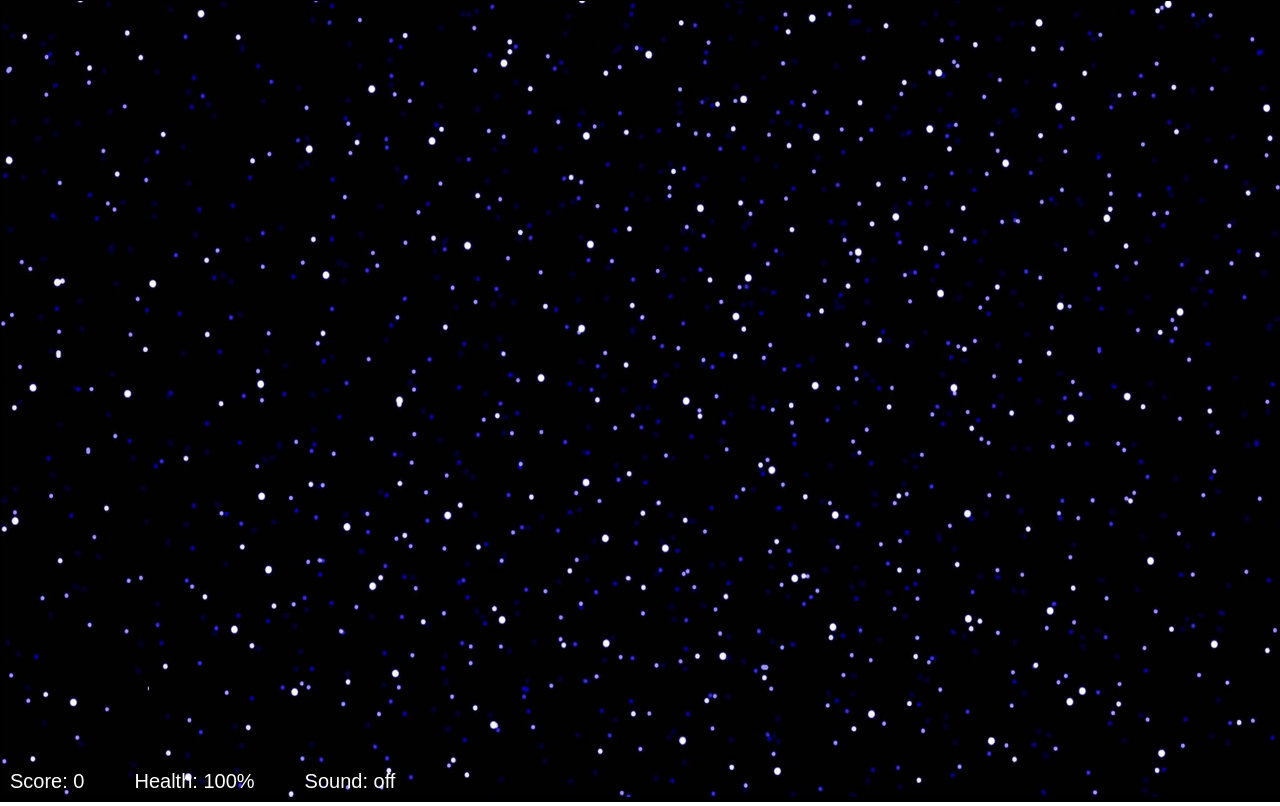
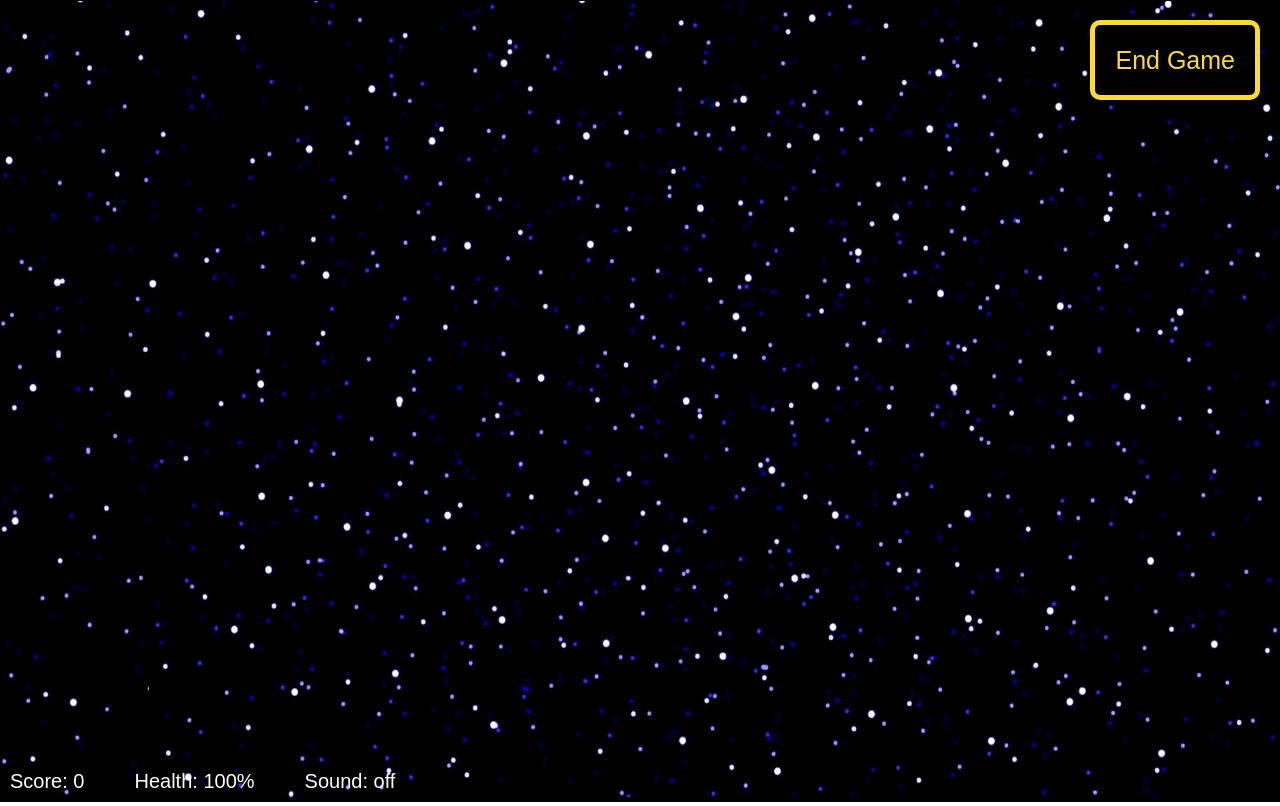
Before and after one commit to TheoObbard/tie_fighter_assault, a website built with webpack: page index.html in a window 1280 px wide. Both pictures are taken after a click on the element "Play". Built offline with nearby package versions, Linux system fonts and the light colour scheme; files whose address does not match are found by name.

Commit message:
add button to end game

```diff
--- a/assets/main.css
+++ b/assets/main.css
@@ -142,3 +142,29 @@ canvas{
   position: relative;
   display: inline-block;
 }
+
+#quit_game {
+  display: flex;
+  flex-direction: row;
+  justify-content: center;
+  position: absolute;
+  top: 20px;
+  right: 20px;
+  color: white;
+  z-index: 10;
+
+  font-family: Distant Galaxy, sans-serif;
+  font-weight: lighter;
+  font-size: 25px;
+  background-color: black;
+  width: auto;
+  padding-left: 20px;
+  padding-right: 20px;
+  height: 70px;
+  display: flex;
+  justify-content: center;
+  align-items: center;
+  border-radius: 10px;
+  color: #fcda31;
+  border: 5px solid #fcda31;
+}
--- a/index.html
+++ b/index.html
@@ -20,6 +20,9 @@
   <script src='./bundle.js' type='text/javascript'></script>
 </head>
 <body>
+  <div id='quit_game'>
+    End Game
+  </div>
   <div class='screen'>
     <div id='splash'>
       <div class='logos'>
--- a/src/game.js
+++ b/src/game.js
@@ -56,6 +56,7 @@ class Game {
   endGame() {
     clearInterval(this.createEnemy);
     document.getElementById('splash').style.visibility = 'visible';
+    document.getElementById('quit_game').style.visibility = 'hidden';
     document.getElementById('play_btn_txt').innerHTML = 'Play Again';
     document.getElementById('instructions').innerHTML = '';
     document.getElementById('title_txt').innerHTML = 'The empire defeated you.';
--- a/src/index.js
+++ b/src/index.js
@@ -5,6 +5,7 @@ document.addEventListener('DOMContentLoaded', () => {
   let game;
   const bg = new Background()
   const splashBackground = setInterval(bg.draw, 40);
+  document.getElementById('quit_game').style.visibility = 'hidden';
   document.getElementById('play_btn_txt').innerHTML = 'Play'
   document.getElementById('title_txt').innerHTML = 'Tie Fighter Assault'
   document.getElementById('instructions').innerHTML =
@@ -17,8 +18,17 @@ document.addEventListener('DOMContentLoaded', () => {
       game.clearGame()
     }
     document.getElementById('splash').style.visibility = 'hidden';
+    document.getElementById('quit_game').style.visibility = 'visible';
     clearInterval(splashBackground)
     game = new Game(bg)
     game.play()
+    document.getElementById('quit_game').addEventListener('click', () => {
+      game.clearGame()
+      game.endGame()
+      document.getElementById('play_btn_txt').innerHTML = 'Play'
+      document.getElementById('title_txt').innerHTML = 'Tie Fighter Assault'
+      document.getElementById('instructions').innerHTML =
+        `It's okay, galactic battle isn't for everyone.`
+    })
   })
 });
```
Also changed, not shown: bundle.js (+11 -0 lines), 1 other file.
